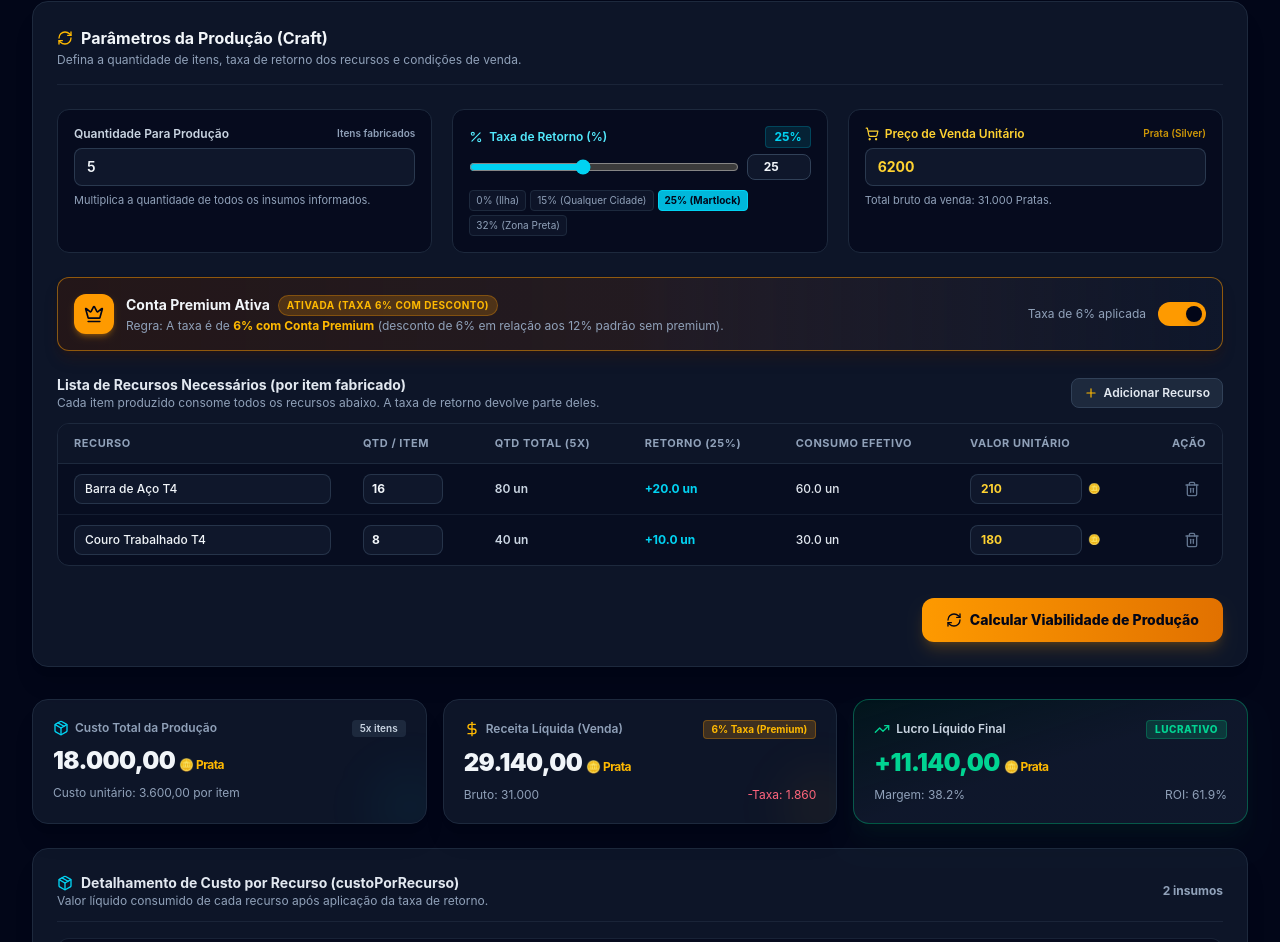
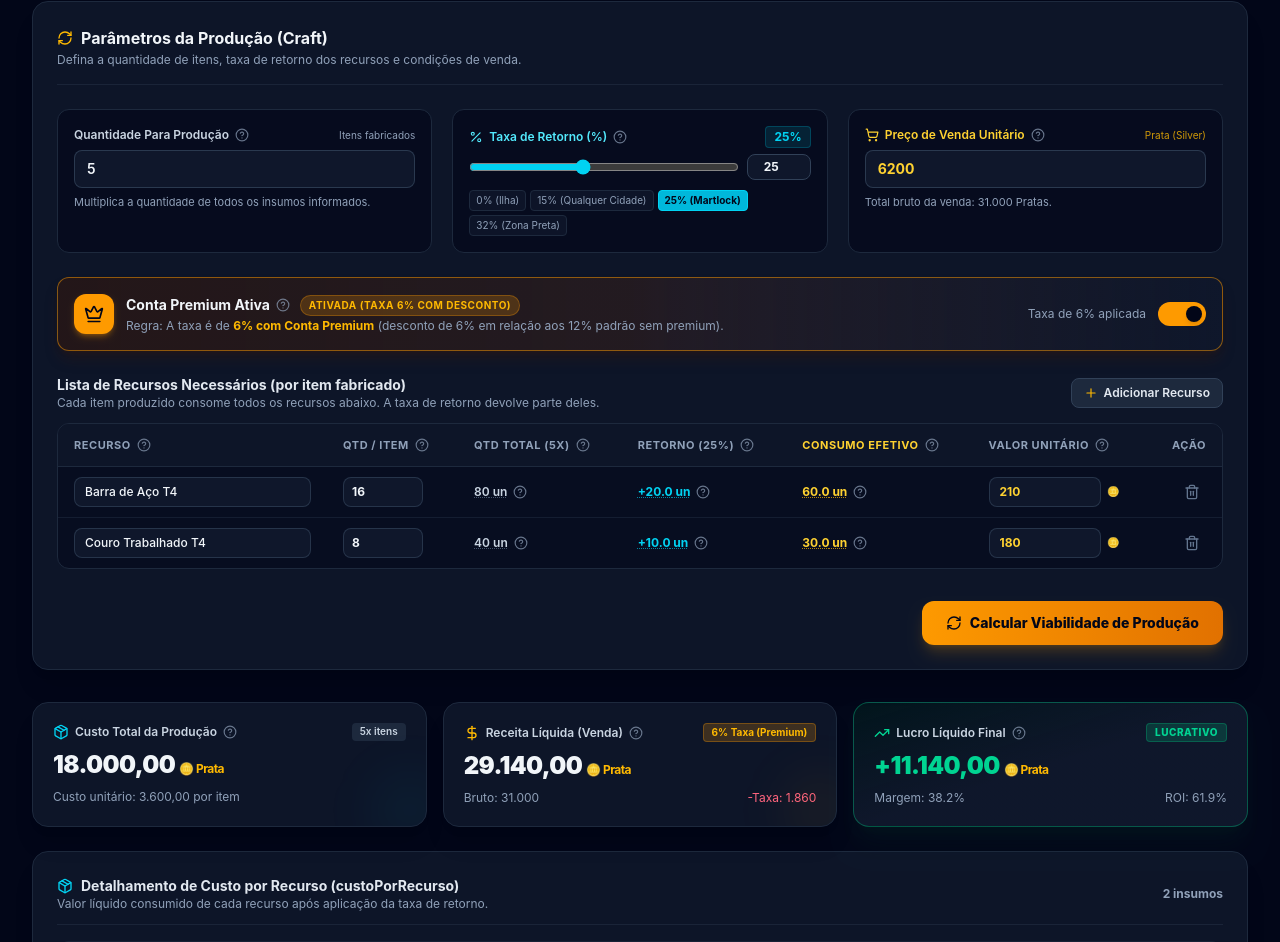
Before and after one commit to HendSchmidt/albionFrontend, a React (Vite) app: page / in a window 1280 px wide. Shown: the part 235-1177 px from the top of the page. Built offline with nearby package versions, Linux system fonts and the light colour scheme.

Commit message:
feat: adiciona tooltips explicativos para os termos da tabela e indicadores de craft

```diff
--- a/src/components/CraftCalculator.tsx
+++ b/src/components/CraftCalculator.tsx
@@ -2,6 +2,7 @@ import React from 'react';
 import { CraftRequestDto, RecursoRequestDto } from '../types/albion';
 import { ALBION_ITEM_PRESETS, CITY_BONUSES } from '../data/albionPresets';
 import { Plus, Trash2, Crown, Sparkles, MapPin, RefreshCw, ShoppingCart, Percent } from 'lucide-react';
+import { Tooltip } from './Tooltip';
 
 interface CraftCalculatorProps {
   request: CraftRequestDto;
@@ -117,10 +118,17 @@ export const CraftCalculator: React.FC<CraftCalculatorProps> = ({
         <div className="grid grid-cols-1 md:grid-cols-3 gap-5">
           {/* Quantidade */}
           <div className="space-y-1.5 bg-slate-950/60 p-4 rounded-xl border border-slate-800">
-            <label className="text-xs font-semibold text-slate-300 flex items-center justify-between">
-              <span>Quantidade Para Produção</span>
+            <div className="flex items-center justify-between">
+              <Tooltip
+                title="Quantidade para Produção"
+                content="Número total de itens que serão fabricados nesta ordem de craft. Todos os insumos da receita serão multiplicados por essa quantidade."
+              >
+                <label className="text-xs font-semibold text-slate-300">
+                  Quantidade Para Produção
+                </label>
+              </Tooltip>
               <span className="text-[10px] text-slate-400">Itens fabricados</span>
-            </label>
+            </div>
             <input
               type="number"
               min="1"
@@ -141,10 +149,16 @@ export const CraftCalculator: React.FC<CraftCalculatorProps> = ({
           {/* Taxa de Retorno */}
           <div className="space-y-1.5 bg-slate-950/60 p-4 rounded-xl border border-slate-800">
             <div className="flex items-center justify-between">
+              <Tooltip
+                title="Taxa de Retorno (Resource Return Rate)"
+                content="Percentual de recursos devolvidos à sua bolsa logo após o craft. Cidades reais com bônus de produção oferecem 24.8% ou 15.2%, podendo passar de 48% ou 54% com Foco de Produção ou Esconderijos (Hideouts) de alto nível."
+                formula="Retorno = Quantidade Total × (Taxa de Retorno / 100)"
+              >
                 <label className="text-xs font-semibold text-cyan-300 flex items-center gap-1.5">
                   <Percent className="w-3.5 h-3.5" />
                   Taxa de Retorno (%)
                 </label>
+              </Tooltip>
               <span className="text-xs font-bold text-cyan-400 bg-cyan-950/60 px-2 py-0.5 rounded border border-cyan-800/60">
                 {request.taxaDeRetorno}%
               </span>
@@ -200,13 +214,19 @@ export const CraftCalculator: React.FC<CraftCalculatorProps> = ({
 
           {/* Preço de Venda */}
           <div className="space-y-1.5 bg-slate-950/60 p-4 rounded-xl border border-slate-800">
-            <label className="text-xs font-semibold text-amber-300 flex items-center justify-between">
-              <span className="flex items-center gap-1.5">
+            <div className="flex items-center justify-between">
+              <Tooltip
+                title="Preço de Venda Unitário"
+                content="Valor de venda estimado no mercado de Albion para cada unidade do item fabricado em moedas de Prata."
+                formula="Receita Bruta = Preço de Venda × Quantidade Fabricada"
+              >
+                <label className="text-xs font-semibold text-amber-300 flex items-center gap-1.5">
                   <ShoppingCart className="w-3.5 h-3.5" />
                   Preço de Venda Unitário
-              </span>
+                </label>
+              </Tooltip>
               <span className="text-[10px] text-amber-400/80">Prata (Silver)</span>
-            </label>
+            </div>
             <input
               type="number"
               min="0"
@@ -247,9 +267,15 @@ export const CraftCalculator: React.FC<CraftCalculatorProps> = ({
             </div>
             <div>
               <div className="flex items-center gap-2">
+                <Tooltip
+                  title="Impacto da Conta Premium"
+                  content="Ter Conta Premium ativa concede 6% de desconto nas taxas do mercado (taxa reduzida de 12% para 6%)."
+                  formula="Taxa: Premium = 6% | Sem Premium = 12%"
+                >
                   <span className="text-sm font-bold text-slate-100">
                     Conta Premium Ativa
                   </span>
+                </Tooltip>
                 <span
                   className={`text-[10px] font-bold px-2 py-0.5 rounded-full uppercase tracking-wider ${
                     request.contaPremium
@@ -305,12 +331,57 @@ export const CraftCalculator: React.FC<CraftCalculatorProps> = ({
             <table className="w-full text-left text-xs text-slate-300">
               <thead className="bg-slate-900/80 text-slate-400 uppercase tracking-wider font-semibold border-b border-slate-800 text-[11px]">
                 <tr>
-                  <th className="px-4 py-3">Recurso</th>
-                  <th className="px-4 py-3">Qtd / Item</th>
-                  <th className="px-4 py-3">Qtd Total ({request.quantidadeParaProducao}x)</th>
-                  <th className="px-4 py-3">Retorno ({request.taxaDeRetorno}%)</th>
-                  <th className="px-4 py-3">Consumo Efetivo</th>
-                  <th className="px-4 py-3">Valor Unitário</th>
+                  <th className="px-4 py-3">
+                    <Tooltip
+                      title="Recurso / Insumo"
+                      content="Nome do material necessário na receita do item (ex: Barra de Aço, Couro Trabalhado, Tábuas, etc.)."
+                    >
+                      <span>Recurso</span>
+                    </Tooltip>
+                  </th>
+                  <th className="px-4 py-3">
+                    <Tooltip
+                      title="Quantidade por Item"
+                      content="Quantidade individual deste material exigida na receita do jogo para produzir 1 única unidade do item."
+                    >
+                      <span>Qtd / Item</span>
+                    </Tooltip>
+                  </th>
+                  <th className="px-4 py-3">
+                    <Tooltip
+                      title="Quantidade Total Bruta"
+                      content="Total de materiais necessários no seu inventário para iniciar a fabricação do lote completo. Você precisa ter 100% dessa quantia na mochila para o jogo permitir apertar 'Fabricar'."
+                      formula="Qtd / Item × Quantidade para Produção"
+                    >
+                      <span>Qtd Total ({request.quantidadeParaProducao}x)</span>
+                    </Tooltip>
+                  </th>
+                  <th className="px-4 py-3">
+                    <Tooltip
+                      title="Retorno de Recursos (RRR)"
+                      content="Quantidade de materiais devolvida diretamente para a sua mochila ao concluir o craft, gerada pelo bônus da cidade ou uso de foco de produção."
+                      formula="Qtd Total × (Taxa de Retorno %)"
+                    >
+                      <span>Retorno ({request.taxaDeRetorno}%)</span>
+                    </Tooltip>
+                  </th>
+                  <th className="px-4 py-3">
+                    <Tooltip
+                      title="Consumo Efetivo"
+                      content="A quantidade real de materiais que você de fato gasta/perde na produção após a devolução. É exatamente sobre esse consumo líquido que o custo financeiro é calculado!"
+                      formula="Qtd Total - Quantidade Retornada"
+                    >
+                      <span className="text-amber-300 font-bold">Consumo Efetivo</span>
+                    </Tooltip>
+                  </th>
+                  <th className="px-4 py-3">
+                    <Tooltip
+                      title="Valor Unitário em Prata"
+                      content="Preço de compra ou valor de mercado por unidade deste recurso em moedas de Prata (Silver)."
+                    >
+                      <span>Valor Unitário</span>
+                    </Tooltip>
+                  </th>
                   <th className="px-4 py-3 text-right">Ação</th>
                 </tr>
               </thead>
@@ -343,13 +414,37 @@ export const CraftCalculator: React.FC<CraftCalculatorProps> = ({
                         />
                       </td>
                       <td className="px-4 py-2.5 text-slate-300 font-semibold">
+                        <Tooltip
+                          title={`Total Bruto de ${rec.nome}`}
+                          content={`Para fabricar ${request.quantidadeParaProducao}x itens, você precisa ter inicialmente ${totalBruto} un no seu inventário.`}
+                          formula={`${rec.quantidade} × ${request.quantidadeParaProducao} = ${totalBruto} un`}
+                        >
+                          <span className="cursor-help underline decoration-dotted decoration-slate-600">
                             {totalBruto} un
+                          </span>
+                        </Tooltip>
                       </td>
                       <td className="px-4 py-2.5 text-cyan-400 font-bold">
+                        <Tooltip
+                          title={`Retorno de ${rec.nome}`}
+                          content={`Com ${request.taxaDeRetorno}% de taxa de retorno, o jogo devolve ${retornoQtd} unidades para a sua bolsa assim que você aperta Fabricar.`}
+                          formula={`${totalBruto} × ${request.taxaDeRetorno}% = ${retornoQtd} un`}
+                        >
+                          <span className="cursor-help underline decoration-dotted decoration-cyan-400/60">
                             +{retornoQtd} un
+                          </span>
+                        </Tooltip>
                       </td>
                       <td className="px-4 py-2.5 text-slate-200 font-medium">
+                        <Tooltip
+                          title={`Consumo Efetivo de ${rec.nome}`}
+                          content={`Você precisou de ${totalBruto} un inicialmente, mas recebeu de volta +${retornoQtd} un. O seu consumo real de materiais foi de apenas ${consumoLiquido} un!`}
+                          formula={`${totalBruto} - ${retornoQtd} = ${consumoLiquido} un`}
+                        >
+                          <span className="cursor-help underline decoration-dotted decoration-amber-400/70 font-bold text-amber-300">
                             {consumoLiquido} un
+                          </span>
+                        </Tooltip>
                       </td>
                       <td className="px-4 py-2.5">
                         <div className="flex items-center gap-1.5">
--- a/src/components/ResultsPanel.tsx
+++ b/src/components/ResultsPanel.tsx
@@ -1,6 +1,7 @@
 import React from 'react';
 import { CraftResponseDto, DetalhesCalculo } from '../types/albion';
 import { TrendingUp, TrendingDown, DollarSign, Package, Percent, Crown, ArrowRight, CheckCircle2, AlertTriangle } from 'lucide-react';
+import { Tooltip } from './Tooltip';
 
 interface ResultsPanelProps {
   response: CraftResponseDto;
@@ -25,10 +26,16 @@ export const ResultsPanel: React.FC<ResultsPanelProps> = ({
         {/* Custo Total de Produção */}
         <div className="bg-slate-900/90 rounded-2xl p-5 border border-slate-800 shadow-xl relative overflow-hidden">
           <div className="flex items-center justify-between text-xs text-slate-400 font-semibold mb-2">
-            <span className="flex items-center gap-1.5">
+            <Tooltip
+              title="Custo Total da Produção"
+              content="Soma do valor de todos os insumos consumidos efetivamente após o retorno de materiais devolvidos pelo jogo."
+              formula="custoTotalDaProdcao = ∑ custoPorRecurso"
+            >
+              <span className="flex items-center gap-1.5 text-slate-300">
                 <Package className="w-4 h-4 text-cyan-400" />
                 Custo Total da Produção
               </span>
+            </Tooltip>
             <span className="text-[10px] bg-slate-800 text-slate-300 px-2 py-0.5 rounded">
               {quantidadeProducao}x itens
             </span>
@@ -52,10 +59,16 @@ export const ResultsPanel: React.FC<ResultsPanelProps> = ({
         {/* Receita Líquida */}
         <div className="bg-slate-900/90 rounded-2xl p-5 border border-slate-800 shadow-xl relative overflow-hidden">
           <div className="flex items-center justify-between text-xs text-slate-400 font-semibold mb-2">
-            <span className="flex items-center gap-1.5">
+            <Tooltip
+              title="Receita Líquida de Venda"
+              content="Valor financeiro real arrecadado após a cobrança das taxas de mercado de Albion (6% se tiver Conta Premium, ou 12% se não tiver)."
+              formula="Receita Bruta × (1 - Taxa Mercado)"
+            >
+              <span className="flex items-center gap-1.5 text-slate-300">
                 <DollarSign className="w-4 h-4 text-amber-400" />
                 Receita Líquida (Venda)
               </span>
+            </Tooltip>
             <span
               className={`text-[10px] px-2 py-0.5 rounded font-bold ${
                 contaPremium
@@ -95,6 +108,11 @@ export const ResultsPanel: React.FC<ResultsPanelProps> = ({
           }`}
         >
           <div className="flex items-center justify-between text-xs font-semibold mb-2">
+            <Tooltip
+              title="Lucro Líquido Final"
+              content="O dinheiro limpo que sobra na sua mão após pagar todo o custo de produção e todas as taxas de venda do mercado."
+              formula="lucro = Receita Líquida - Custo Total"
+            >
               <span className="flex items-center gap-1.5 text-slate-300">
                 {isLucro ? (
                   <TrendingUp className="w-4 h-4 text-emerald-400" />
@@ -103,6 +121,7 @@ export const ResultsPanel: React.FC<ResultsPanelProps> = ({
                 )}
                 Lucro Líquido Final
               </span>
+            </Tooltip>
             <span
               className={`text-[10px] px-2 py-0.5 rounded font-extrabold uppercase tracking-wider ${
                 isLucro
--- /dev/null
+++ b/src/components/Tooltip.tsx
@@ -0,0 +1,84 @@
+import React, { useState } from 'react';
+import { HelpCircle, Info } from 'lucide-react';
+
+interface TooltipProps {
+  content: string;
+  formula?: string;
+  title?: string;
+  children?: React.ReactNode;
+  iconOnly?: boolean;
+  position?: 'top' | 'bottom';
+}
+
+export const Tooltip: React.FC<TooltipProps> = ({
+  content,
+  formula,
+  title,
+  children,
+  iconOnly = false,
+  position = 'top',
+}) => {
+  const [isOpen, setIsOpen] = useState(false);
+
+  return (
+    <div
+      className="relative inline-flex items-center gap-1 group"
+      onMouseEnter={() => setIsOpen(true)}
+      onMouseLeave={() => setIsOpen(false)}
+      onClick={() => setIsOpen(!isOpen)}
+    >
+      {children}
+      <span
+        tabIndex={0}
+        aria-label="Mais informações"
+        className="cursor-help text-slate-400 hover:text-amber-400 transition-colors p-0.5 rounded focus:outline-none"
+      >
+        <HelpCircle className="w-3.5 h-3.5 opacity-70 group-hover:opacity-100 group-hover:text-amber-400" />
+      </span>
+
+      {/* Tooltip Popover */}
+      <div
+        className={`absolute z-50 pointer-events-none transition-all duration-200 transform ${
+          isOpen
+            ? 'opacity-100 scale-100 visible'
+            : 'opacity-0 scale-95 invisible'
+        } ${
+          position === 'top'
+            ? 'bottom-full left-1/2 -translate-x-1/2 mb-2'
+            : 'top-full left-1/2 -translate-x-1/2 mt-2'
+        } w-64 p-3 rounded-xl bg-slate-950/95 text-slate-200 text-xs shadow-2xl border border-slate-700 backdrop-blur-md`}
+      >
+        {/* Little Arrow */}
+        <div
+          className={`absolute left-1/2 -translate-x-1/2 w-2 h-2 bg-slate-950 border-slate-700 transform rotate-45 ${
+            position === 'top'
+              ? 'bottom-[-5px] border-r border-b'
+              : 'top-[-5px] border-l border-t'
+          }`}
+        />
+
+        {title && (
+          <div className="font-bold text-amber-400 flex items-center gap-1.5 mb-1 text-[11px] uppercase tracking-wider">
+            <Info className="w-3 h-3" />
+            {title}
+          </div>
+        )}
+
+        <p className="text-[11px] leading-relaxed text-slate-300 font-normal">
+          {content}
+        </p>
+
+        {formula && (
+          <div className="mt-2 pt-1.5 border-t border-slate-800">
+            <span className="text-[9px] uppercase tracking-wider text-slate-400 font-bold block mb-0.5">
+              Cálculo:
+            </span>
+            <code className="text-[10px] font-mono text-cyan-300 bg-slate-900/90 px-1.5 py-0.5 rounded border border-slate-800 block">
+              {formula}
+            </code>
+          </div>
+        )}
+      </div>
+    </div>
+  );
+};
```
Lines whose indentation alone changed are shown as unchanged.
